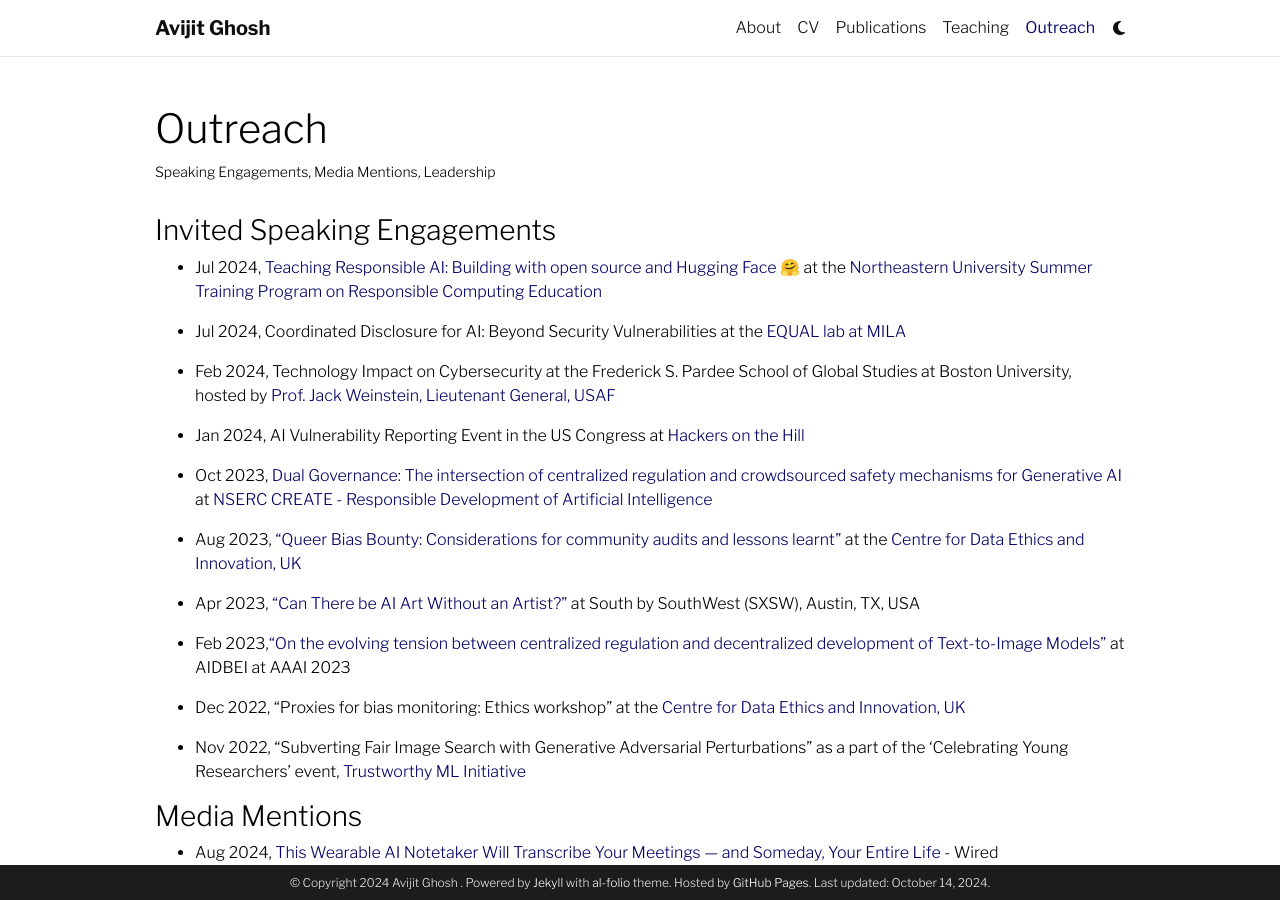
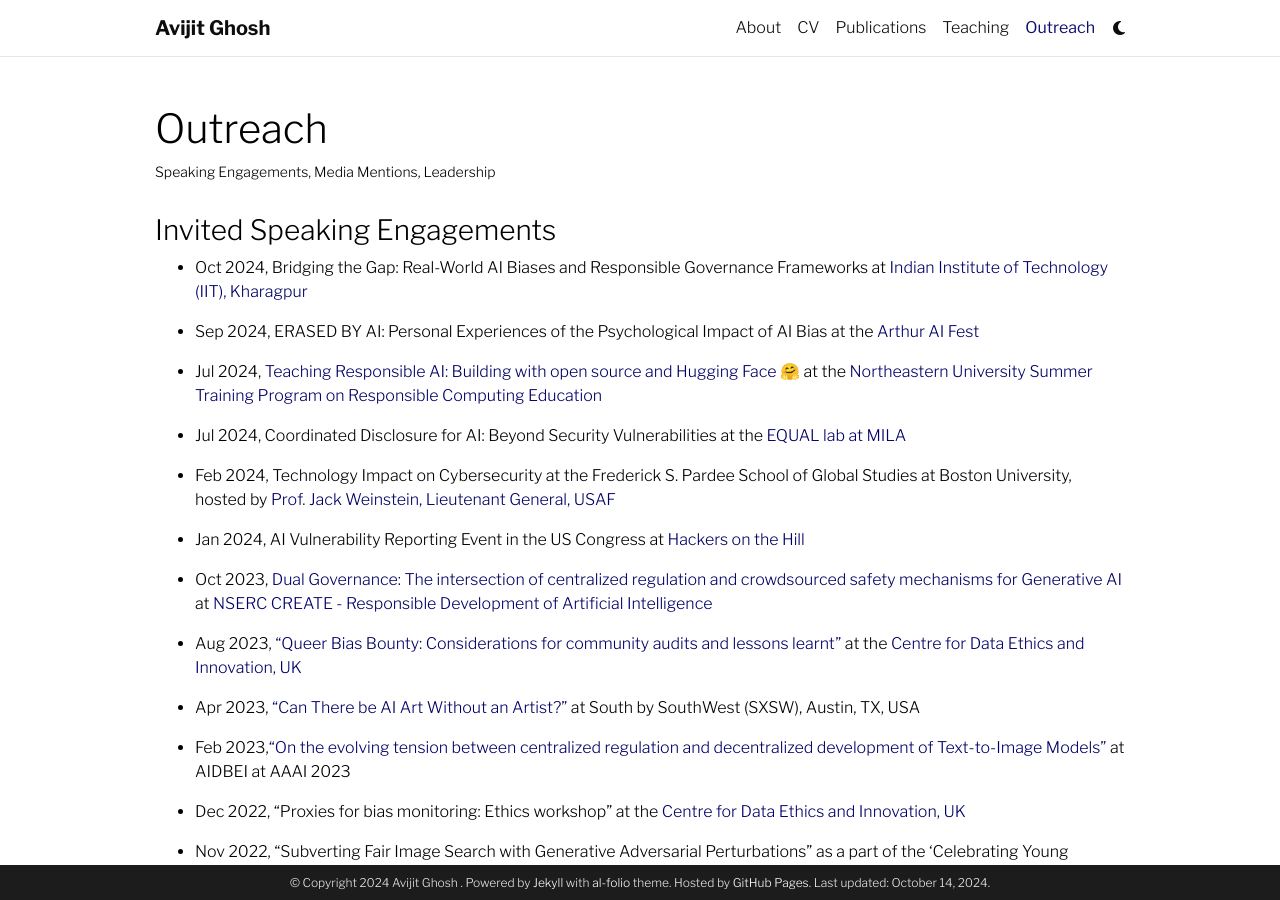
Before and after one commit to evijit/evijit.github.io, a Jekyll site: the page built from _pages/talks.md, in a window 1280 px wide and 900 px high. Built offline with Jekyll 4.4.1, drawn with Linux system fonts in a browser that asks for light colours; nearby versions of some CDN libraries; comment, search, counter and statistics services are not loaded; a style sheet for code colours, icons or effects is not loaded.

Commit message:
add talks

```diff
--- a/_pages/talks.md
+++ b/_pages/talks.md
@@ -8,6 +8,10 @@ nav_order: 6
 ---
 
 ### Invited Speaking Engagements
+
+- Oct 2024, Bridging the Gap: Real-World AI Biases and Responsible Governance Frameworks at [Indian Institute of Technology (IIT), Kharagpur](https://cse.iitkgp.ac.in/)
+
+- Sep 2024, ERASED BY AI: Personal Experiences of the Psychological Impact of AI Bias at the [Arthur AI Fest](https://www.arthur.ai/ai-fest)
 
 - Jul 2024, [Teaching Responsible AI: Building with open source and Hugging Face 🤗](https://drive.google.com/file/d/10OeLjBLbF3oI6Yy9QaNji-W_lie7IRGp/view) at the [Northeastern University Summer Training Program on Responsible Computing Education](https://cssh.northeastern.edu/ethics/summer-training-program-on-responsible-computing-education/)
 
```
